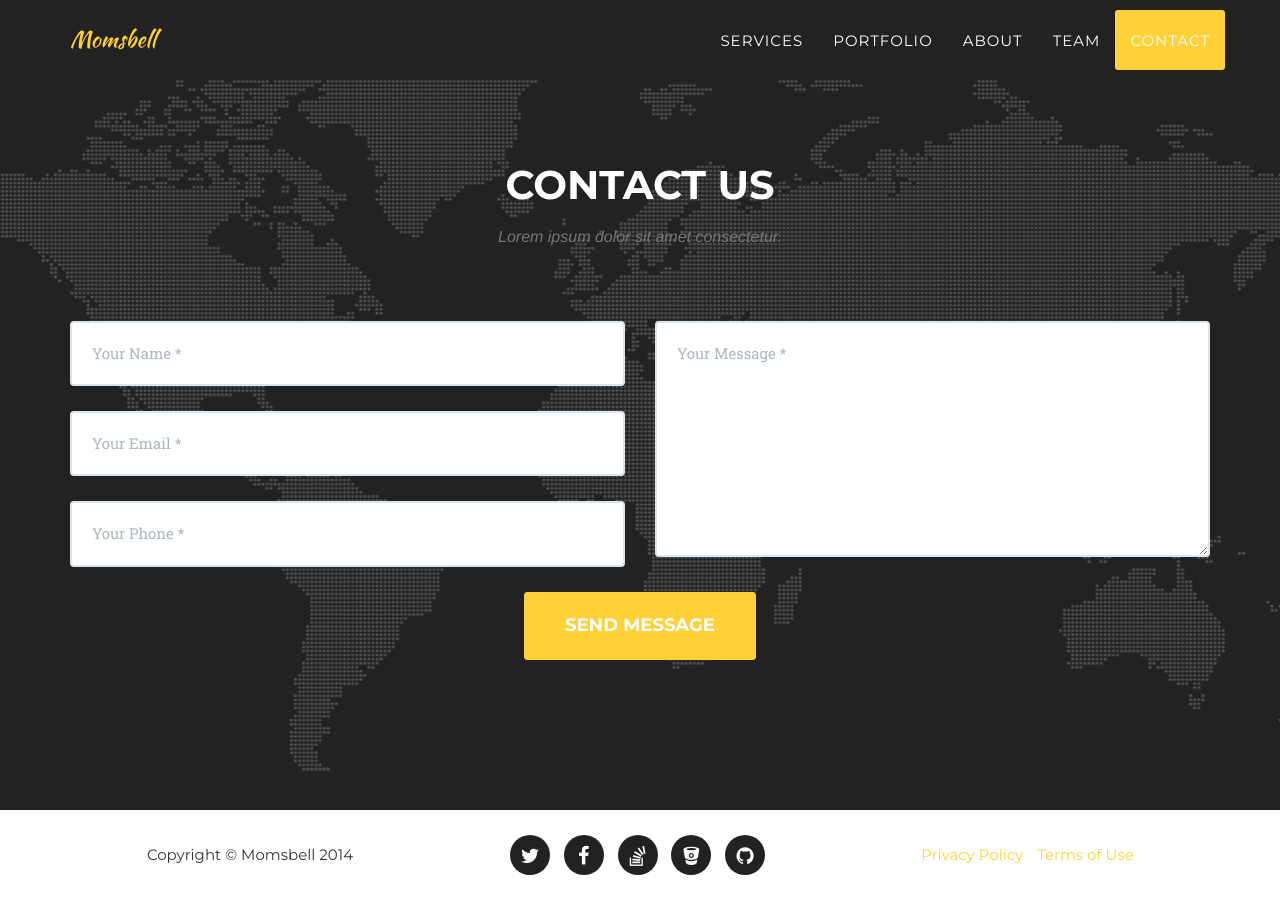
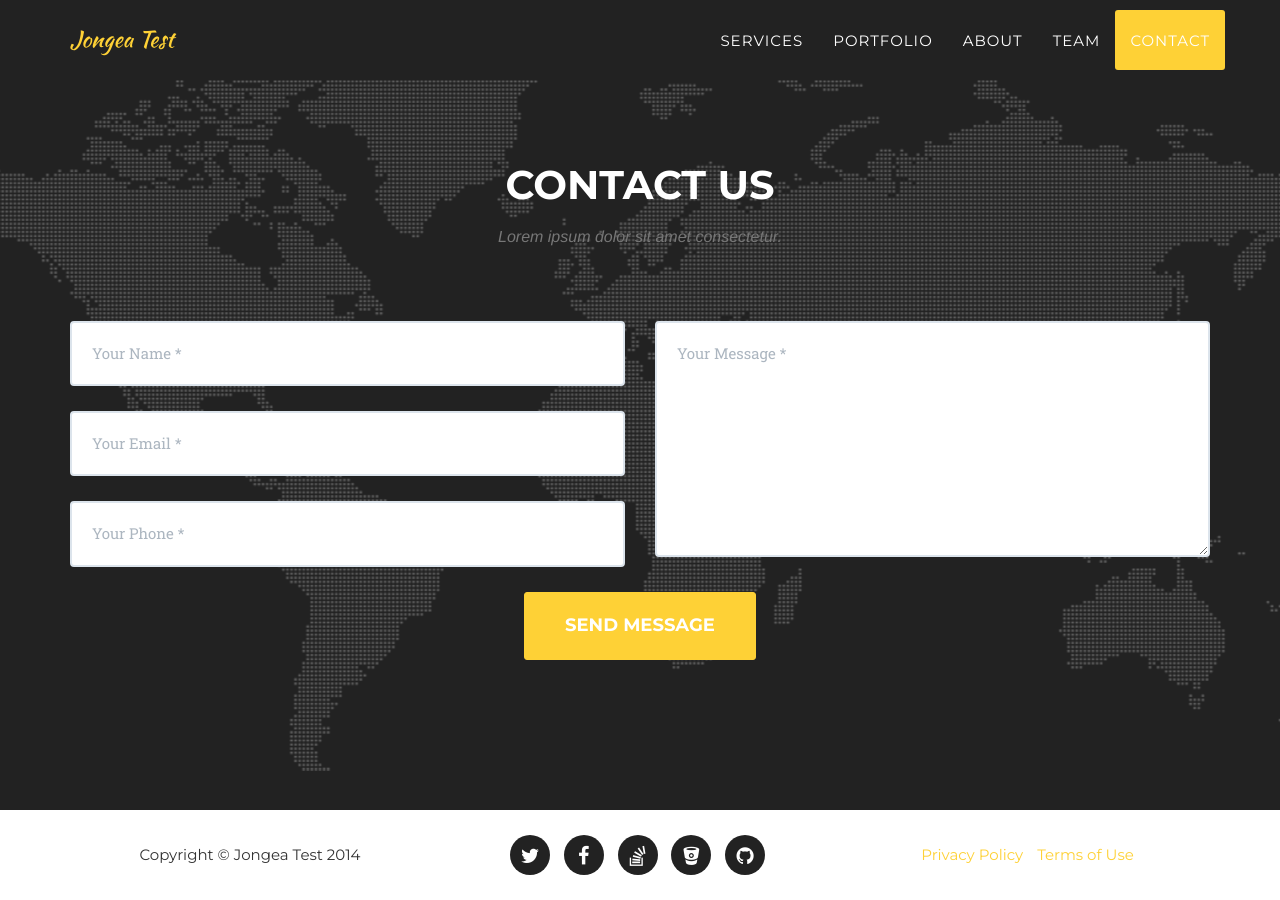
Before and after one commit to jungaekim/momsbell-dev.github.com, a Jekyll site: the page built from index.html, in a window 1280 px wide and 900 px high, scrolled down 5636 px. Built offline with Jekyll 4.4.1, drawn with Linux system fonts in a browser that asks for light colours; some web fonts are replaced.

Commit message:
정애 대리님 수정 테스트

```diff
--- a/_config.yml
+++ b/_config.yml
@@ -1,5 +1,5 @@
 # Site settings
-title: Momsbell
+title: Jongea Test
 email: momsbell.dev@gmail.com
 description: "Momsbell home"
 
```
